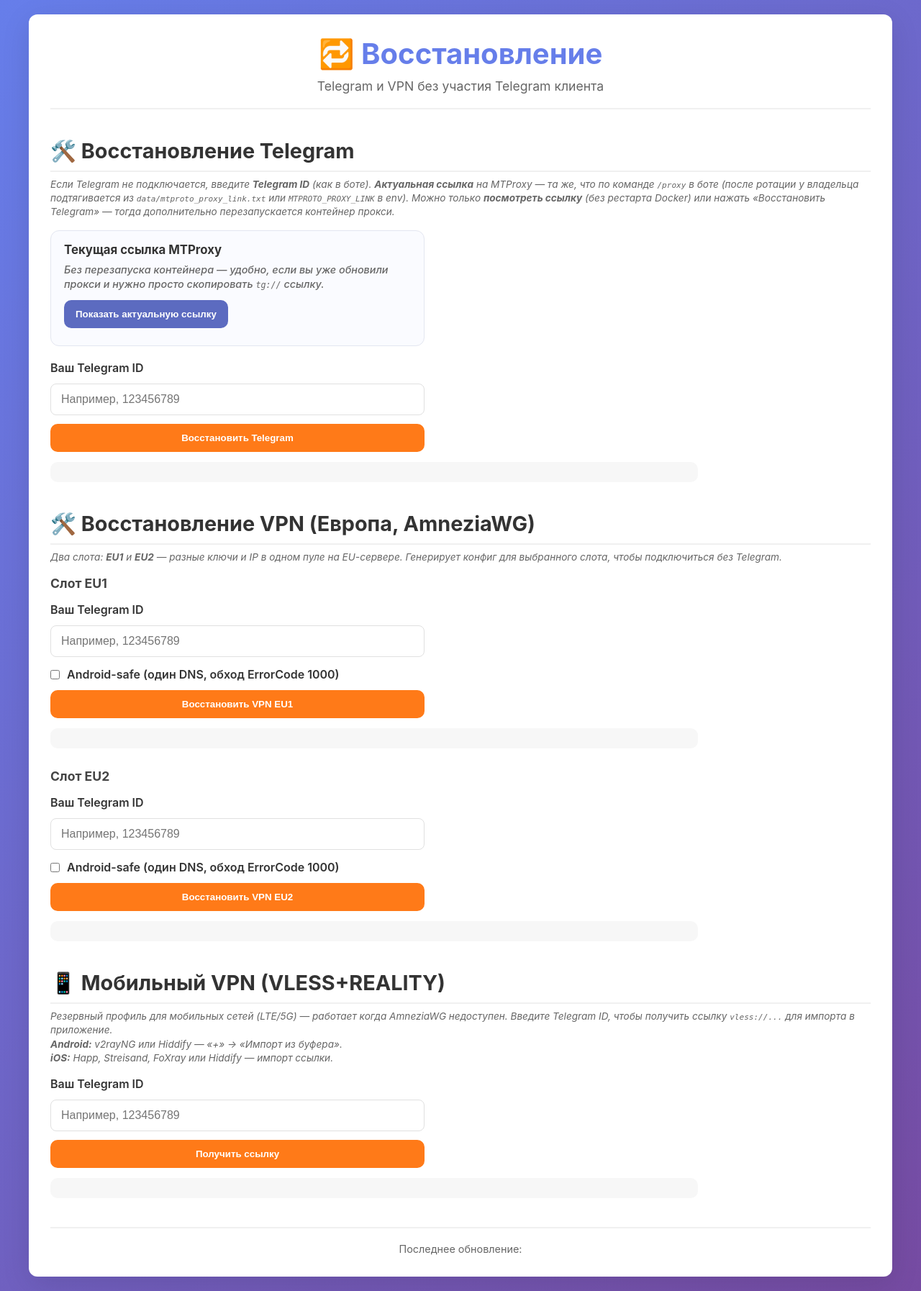
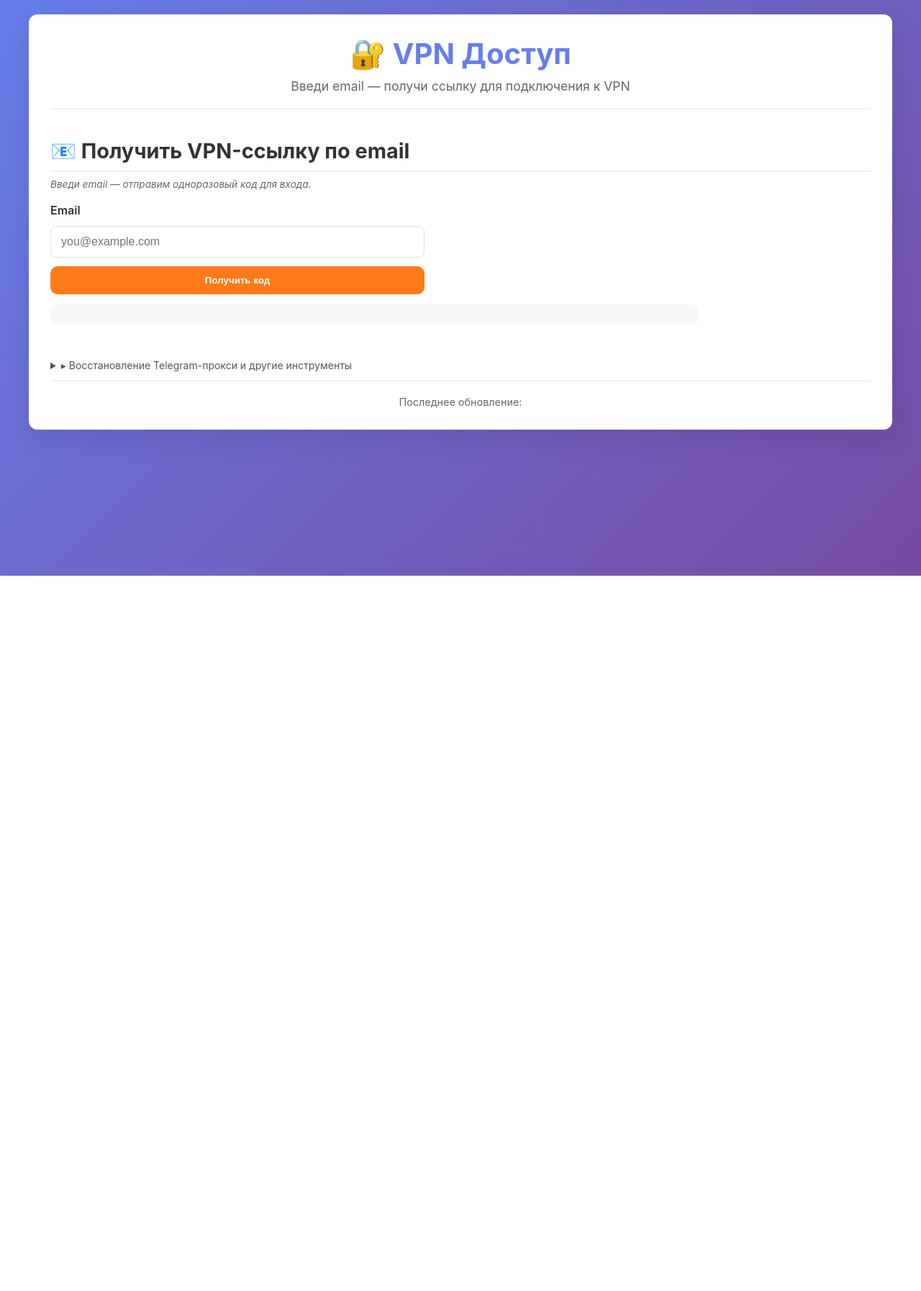
Before and after one commit to nikkronos/vpnservice, a Flask app: page /recovery in a window 1280 px wide. Shown: the whole page at 72% size. After the commit the page ends 800 px from the top, so only its background shows below. Run offline with Flask 3, Linux system fonts and the light colour scheme.

Commit message:
feat: switch recovery site to VLESS link, update bot instructions, add AmneziaWG to admin panel
- web: api_recovery_vpn_by_email now returns vless:// link via create_vless_client_for_user
- web: recovery.html — removed platform buttons, step 3 shows VLESS link with copy button
- web: recovery.js — auto-fetch link after OTP verify, no manual platform selection
- bot: instruction_pc_short.txt — WireGuard → Hiddify, .conf → vless:// link
- bot: instruction_ios_short.txt — AmneziaWG → Hiddify/FoXray/V2Box, .conf → vless:// link
- bot: admin panel — added 🔧 AmneziaWG конфиг button + handler (sends .conf file by telegram_id)

Co-Authored-By: Claude Sonnet 4.6 <noreply@anthropic.com>

```diff
--- a/web/app.py
+++ b/web/app.py
@@ -47,6 +47,7 @@ from bot.wireguard_peers import (
     find_peer_by_telegram_id,
     is_amneziawg_eu1_configured,
 )
+from bot.vless_peers import create_vless_client_for_user
 
 logging.basicConfig(level=logging.INFO)
 logger = logging.getLogger(__name__)
@@ -796,16 +797,13 @@ def api_auth_verify_otp():
 @app.route("/api/recovery/vpn-by-email", methods=["POST"])
 def api_recovery_vpn_by_email():
     """
-    Выдаёт или регенерирует VPN-конфиг по email-сессии и платформе.
-    Тело: {token, platform} — platform: "pc" | "ios" | "android"
+    Выдаёт VLESS-ссылку по email-сессии.
+    Тело: {token}
     """
     try:
         body = request.get_json() or {}
         token = (body.get("token") or "").strip()
-        platform = (body.get("platform") or "pc").strip().lower()
 
-        if platform not in ("pc", "ios", "android"):
-            platform = "pc"
         if not token:
             return jsonify({"error": "token обязателен"}), 401
 
@@ -817,34 +815,17 @@ def api_recovery_vpn_by_email():
         if not user_row or not user_row.get("active"):
             return jsonify({"error": "Пользователь не найден или заблокирован."}), 403
 
-        if not is_amneziawg_eu1_configured():
-            return jsonify({"error": "VPN-сервер не настроен. Попробуй позже."}), 503
+        telegram_id = user_row.get("telegram_id")
+        if not telegram_id:
+            return jsonify({"error": "Учётная запись не привязана к Telegram. Обратись к владельцу бота."}), 403
 
-        telegram_id = db_get_effective_telegram_id(user_row)
-        android_safe = (platform == "android")
-
-        peer = find_peer_by_telegram_id(telegram_id, server_id="eu1", platform=platform)
         try:
-            if peer and peer.active:
-                peer, cfg = regenerate_amneziawg_peer_and_config_for_user(
-                    telegram_id, android_safe=android_safe, server_id="eu1", platform=platform,
-                )
-            else:
-                peer, cfg = create_amneziawg_peer_and_config_for_user(
-                    telegram_id, android_safe=android_safe, server_id="eu1", platform=platform,
-                )
+            vless_link = create_vless_client_for_user(int(telegram_id))
         except WireGuardError as exc:
-            logger.exception("WireGuardError для %s platform=%s: %s", email, platform, exc)
+            logger.exception("VLESS ошибка для %s: %s", email, exc)
             return jsonify({"error": str(exc)}), 500
 
-        filename = f"awg_eu1_{platform}.conf"
-        response: dict = {"ok": True, "filename": filename, "platform": platform}
-        if platform == "android":
-            response["vpn_url"] = generate_vpn_url(cfg)
-        else:
-            response["config"] = cfg
-
-        return jsonify(response)
+        return jsonify({"ok": True, "vless_link": vless_link})
     except Exception as e:
         logger.exception("Ошибка api/recovery/vpn-by-email: %s", e)
         return jsonify({"error": str(e)}), 500
--- a/web/static/recovery.js
+++ b/web/static/recovery.js
@@ -1,4 +1,150 @@
 document.addEventListener('DOMContentLoaded', () => {
+  // ── Email OTP flow ─────────────────────────────────────────────────────────
+  (function initEmailFlow() {
+    const stepEmail    = document.getElementById('stepEmail');
+    const stepOtp      = document.getElementById('stepOtp');
+    const stepPlatform = document.getElementById('stepPlatform');
+    if (!stepEmail) return;
+
+    const emailInput     = document.getElementById('authEmail');
+    const btnSendOtp     = document.getElementById('btnSendOtp');
+    const sendOtpResult  = document.getElementById('sendOtpResult');
+    const codeInput      = document.getElementById('authCode');
+    const btnVerifyOtp   = document.getElementById('btnVerifyOtp');
+    const btnResendOtp   = document.getElementById('btnResendOtp');
+    const verifyResult   = document.getElementById('verifyOtpResult');
+    const platformResult = document.getElementById('platformResult');
+
+    let sessionToken = '';
+    let currentEmail = '';
+    const vlessLinkWrap = document.getElementById('vlessLinkWrap');
+    const vlessLinkCode = document.getElementById('vlessLinkCode');
+    const btnCopyVlessLink = document.getElementById('btnCopyVlessLink');
+
+    function setMsg(el, text, isError) {
+      if (!el) return;
+      el.textContent = text || '';
+      el.style.color = isError ? '#b00020' : '#1b5e20';
+    }
+
+    function showStep(step) {
+      [stepEmail, stepOtp, stepPlatform].forEach(s => { if (s) s.hidden = true; });
+      if (step) step.hidden = false;
+    }
+
+    // Шаг 1 → Отправить OTP
+    async function sendOtp() {
+      currentEmail = (emailInput.value || '').trim().toLowerCase();
+      if (!currentEmail || !currentEmail.includes('@')) {
+        setMsg(sendOtpResult, 'Введи корректный email.', true);
+        return;
+      }
+      btnSendOtp.disabled = true;
+      setMsg(sendOtpResult, 'Отправляем код…', false);
+      try {
+        const resp = await fetch('/api/auth/send-otp', {
+          method: 'POST',
+          headers: { 'Content-Type': 'application/json' },
+          body: JSON.stringify({ email: currentEmail }),
+        });
+        const data = await resp.json().catch(() => ({}));
+        if (!resp.ok) {
+          setMsg(sendOtpResult, 'Ошибка: ' + (data.error || resp.statusText), true);
+          return;
+        }
+        showStep(stepOtp);
+        setMsg(verifyResult, '', false);
+        setTimeout(() => codeInput && codeInput.focus(), 100);
+      } catch (err) {
+        setMsg(sendOtpResult, 'Сетевая ошибка: ' + (err.message || err), true);
+      } finally {
+        btnSendOtp.disabled = false;
+      }
+    }
+
+    btnSendOtp && btnSendOtp.addEventListener('click', sendOtp);
+    emailInput && emailInput.addEventListener('keydown', e => { if (e.key === 'Enter') sendOtp(); });
+    btnResendOtp && btnResendOtp.addEventListener('click', () => {
+      showStep(stepEmail);
+      setMsg(sendOtpResult, '', false);
+    });
+
+    // Шаг 2 → Проверить OTP
+    async function verifyOtp() {
+      const code = (codeInput.value || '').trim().replace(/\s/g, '');
+      if (!code || code.length < 4) {
+        setMsg(verifyResult, 'Введи код из письма.', true);
+        return;
+      }
+      btnVerifyOtp.disabled = true;
+      setMsg(verifyResult, 'Проверяем код…', false);
+      try {
+        const resp = await fetch('/api/auth/verify-otp', {
+          method: 'POST',
+          headers: { 'Content-Type': 'application/json' },
+          body: JSON.stringify({ email: currentEmail, code }),
+        });
+        const data = await resp.json().catch(() => ({}));
+        if (!resp.ok) {
+          setMsg(verifyResult, 'Ошибка: ' + (data.error || resp.statusText), true);
+          return;
+        }
+        sessionToken = data.token || '';
+        showStep(stepPlatform);
+        if (vlessLinkWrap) vlessLinkWrap.hidden = true;
+        setMsg(platformResult, 'Загружаем ссылку…', false);
+        fetchVlessLink();
+      } catch (err) {
+        setMsg(verifyResult, 'Сетевая ошибка: ' + (err.message || err), true);
+      } finally {
+        btnVerifyOtp.disabled = false;
+      }
+    }
+
+    btnVerifyOtp && btnVerifyOtp.addEventListener('click', verifyOtp);
+    codeInput && codeInput.addEventListener('keydown', e => { if (e.key === 'Enter') verifyOtp(); });
+
+    // Шаг 3 → Получение VLESS-ссылки (автоматически после OTP)
+    async function fetchVlessLink() {
+      try {
+        const resp = await fetch('/api/recovery/vpn-by-email', {
+          method: 'POST',
+          headers: { 'Content-Type': 'application/json' },
+          body: JSON.stringify({ token: sessionToken }),
+        });
+        const data = await resp.json().catch(() => ({}));
+        if (!resp.ok) {
+          setMsg(platformResult, 'Ошибка: ' + (data.error || resp.statusText), true);
+          return;
+        }
+        const link = data.vless_link || '';
+        if (!link) {
+          setMsg(platformResult, 'Сервер не вернул ссылку.', true);
+          return;
+        }
+        setMsg(platformResult, '', false);
+        if (vlessLinkCode) vlessLinkCode.textContent = link;
+        if (vlessLinkWrap) vlessLinkWrap.hidden = false;
+
+        if (btnCopyVlessLink) {
+          btnCopyVlessLink.onclick = async () => {
+            try {
+              await navigator.clipboard.writeText(link);
+              const prev = btnCopyVlessLink.textContent;
+              btnCopyVlessLink.textContent = '✅ Скопировано!';
+              setTimeout(() => { btnCopyVlessLink.textContent = prev; }, 2000);
+            } catch {
+              if (vlessLinkCode) vlessLinkCode.focus();
+            }
+          };
+        }
+      } catch (err) {
+        setMsg(platformResult, 'Сетевая ошибка: ' + (err.message || err), true);
+      }
+    }
+  })();
+
+
   const tgInput = document.getElementById('recoveryTelegramId');
   const tgResult = document.getElementById('recovery-result');
   const tgBtn = document.getElementById('btnRecoverTelegram');
@@ -10,12 +156,10 @@ document.addEventListener('DOMContentLoaded', () => {
   const vpnEu1Input = document.getElementById('vpnRecoveryTelegramIdEu1');
   const vpnEu1Result = document.getElementById('vpn-recovery-result-eu1');
   const vpnEu1Btn = document.getElementById('btnRecoverVpnEu1');
-  const vpnEu1AndroidSafe = document.getElementById('vpnRecoveryAndroidSafeEu1');
 
   const vpnEu2Input = document.getElementById('vpnRecoveryTelegramIdEu2');
   const vpnEu2Result = document.getElementById('vpn-recovery-result-eu2');
   const vpnEu2Btn = document.getElementById('btnRecoverVpnEu2');
-  const vpnEu2AndroidSafe = document.getElementById('vpnRecoveryAndroidSafeEu2');
 
   const hasAnyRecovery =
     !!(tgInput && tgBtn) ||
@@ -181,12 +325,12 @@ document.addEventListener('DOMContentLoaded', () => {
     });
   }
 
-  function bindVpnRecovery(serverId, inputEl, btnEl, resultEl, androidSafeEl) {
-    if (!inputEl || !btnEl || !resultEl || !androidSafeEl) return;
+  function bindVpnRecovery(serverId, inputEl, btnEl, resultEl) {
+    if (!inputEl || !btnEl || !resultEl) return;
 
     btnEl.addEventListener('click', async () => {
       const telegramId = (inputEl.value || '').trim();
-      const androidSafe = !!androidSafeEl.checked;
+      const androidSafe = true; // один DNS — безопасно для всех платформ
 
       if (!telegramId) {
         setResult(resultEl, 'Введите Telegram ID.', true);
@@ -241,8 +385,8 @@ document.addEventListener('DOMContentLoaded', () => {
     });
   }
 
-  bindVpnRecovery('eu1', vpnEu1Input, vpnEu1Btn, vpnEu1Result, vpnEu1AndroidSafe);
-  bindVpnRecovery('eu2', vpnEu2Input, vpnEu2Btn, vpnEu2Result, vpnEu2AndroidSafe);
+  bindVpnRecovery('eu1', vpnEu1Input, vpnEu1Btn, vpnEu1Result);
+  bindVpnRecovery('eu2', vpnEu2Input, vpnEu2Btn, vpnEu2Result);
 
   // ── Мобильный VPN (VLESS+REALITY) ─────────────────────────────────────────
   const mobileVpnInput = document.getElementById('mobileVpnTelegramId');
--- a/web/templates/recovery.html
+++ b/web/templates/recovery.html
@@ -9,9 +9,59 @@
 <body>
   <div class="container">
     <header>
-      <h1>🔁 Восстановление</h1>
-      <p class="subtitle">Telegram и VPN без участия Telegram клиента</p>
+      <h1>🔐 VPN Доступ</h1>
+      <p class="subtitle">Введи email — получи ссылку для подключения к VPN</p>
     </header>
+
+    <!-- ── Email-авторизация ──────────────────────────────────── -->
+    <section class="recovery" id="emailSection">
+      <h2>📧 Получить VPN-ссылку по email</h2>
+
+      <!-- Шаг 1: Email -->
+      <div id="stepEmail">
+        <p class="section-hint">Введи email — отправим одноразовый код для входа.</p>
+        <div class="recovery-form">
+          <label for="authEmail">Email</label>
+          <input type="email" id="authEmail" placeholder="you@example.com" autocomplete="email" />
+          <button type="button" id="btnSendOtp" class="btn-recovery">Получить код</button>
+        </div>
+        <div id="sendOtpResult" class="recovery-result" aria-live="polite"></div>
+      </div>
+
+      <!-- Шаг 2: OTP -->
+      <div id="stepOtp" hidden>
+        <p class="section-hint">Код отправлен. Введи 6 цифр из письма.</p>
+        <div class="recovery-form">
+          <label for="authCode">Код</label>
+          <input type="text" id="authCode" placeholder="123456" maxlength="6"
+                 inputmode="numeric" autocomplete="one-time-code" />
+          <button type="button" id="btnVerifyOtp" class="btn-recovery">Войти</button>
+          <button type="button" id="btnResendOtp" class="btn-recovery btn-recovery-secondary"
+                  style="margin-top:8px;">Отправить повторно</button>
+        </div>
+        <div id="verifyOtpResult" class="recovery-result" aria-live="polite"></div>
+      </div>
+
+      <!-- Шаг 3: VLESS-ссылка -->
+      <div id="stepPlatform" hidden>
+        <p class="section-hint">Твоя VPN-ссылка готова. Скопируй и импортируй в приложение.</p>
+        <div id="platformResult" class="recovery-result" aria-live="polite"></div>
+        <div id="vlessLinkWrap" hidden style="margin-top:12px;">
+          <code id="vlessLinkCode" style="word-break:break-all;display:block;margin-bottom:8px;font-size:13px;"></code>
+          <button type="button" id="btnCopyVlessLink" class="btn-recovery btn-recovery-secondary">📋 Копировать ссылку</button>
+          <p class="section-hint" style="margin-top:10px;">
+            <b>Windows / Android:</b> <a href="https://hiddify.com" target="_blank">Hiddify</a> или v2rayNG — «+» → «Импорт из буфера».<br>
+            <b>iOS:</b> <a href="https://apps.apple.com/app/foxray/id6448898396" target="_blank">FoXray</a>, <a href="https://apps.apple.com/app/v2box/id6446814690" target="_blank">V2Box</a> или Hiddify — «+» → «Вставить из буфера».
+          </p>
+        </div>
+      </div>
+    </section>
+
+    <!-- ── Разделитель ────────────────────────────────────────── -->
+    <details style="margin:8px 0 4px;">
+      <summary style="cursor:pointer;color:#555;font-size:14px;padding:8px 0;">
+        ▸ Восстановление Telegram-прокси и другие инструменты
+      </summary>
 
     <section class="recovery">
       <h2>🛠️ Восстановление Telegram</h2>
@@ -58,12 +108,10 @@
     <section class="recovery">
       <h2>🛠️ Восстановление VPN (Европа, AmneziaWG)</h2>
       <p class="section-hint">
-        Два слота: <b>EU1</b> и <b>EU2</b> — разные ключи и IP в одном пуле на EU-сервере.
-        Генерирует конфиг для выбранного слота, чтобы подключиться без Telegram.
+        Генерирует новый конфиг для EU-сервера, чтобы подключиться без Telegram.
       </p>
 
       <div class="recovery-form recovery-vpn-slot">
-        <h3 class="recovery-slot-title">Слот EU1</h3>
         <label for="vpnRecoveryTelegramIdEu1">Ваш Telegram ID</label>
         <input
           type="number"
@@ -73,40 +121,12 @@
           autocomplete="off"
         />
 
-        <label class="checkbox-row">
-          <input type="checkbox" id="vpnRecoveryAndroidSafeEu1" />
-          Android-safe (один DNS, обход ErrorCode 1000)
-        </label>
-
         <button type="button" id="btnRecoverVpnEu1" class="btn-recovery">
-          Восстановить VPN EU1
+          Восстановить VPN
         </button>
       </div>
 
       <div id="vpn-recovery-result-eu1" class="recovery-result" aria-live="polite"></div>
-
-      <div class="recovery-form recovery-vpn-slot">
-        <h3 class="recovery-slot-title">Слот EU2</h3>
-        <label for="vpnRecoveryTelegramIdEu2">Ваш Telegram ID</label>
-        <input
-          type="number"
-          id="vpnRecoveryTelegramIdEu2"
-          inputmode="numeric"
-          placeholder="Например, 123456789"
-          autocomplete="off"
-        />
-
-        <label class="checkbox-row">
-          <input type="checkbox" id="vpnRecoveryAndroidSafeEu2" />
-          Android-safe (один DNS, обход ErrorCode 1000)
-        </label>
-
-        <button type="button" id="btnRecoverVpnEu2" class="btn-recovery">
-          Восстановить VPN EU2
-        </button>
-      </div>
-
-      <div id="vpn-recovery-result-eu2" class="recovery-result" aria-live="polite"></div>
     </section>
 
     <section class="recovery">
@@ -135,6 +155,8 @@
       <div id="mobile-vpn-result" class="recovery-result" aria-live="polite"></div>
     </section>
 
+    </details><!-- конец блока с Telegram/legacy форами -->
+
     <footer>
       <p>Последнее обновление: <span id="last-update"></span></p>
     </footer>
```
Also changed, not shown: bot/main.py (+54 -0 lines), docs/bot-instruction-texts/instruction_ios_short.txt (+5 -5 lines), docs/bot-instruction-texts/instruction_pc_short.txt (+8 -7 lines).
